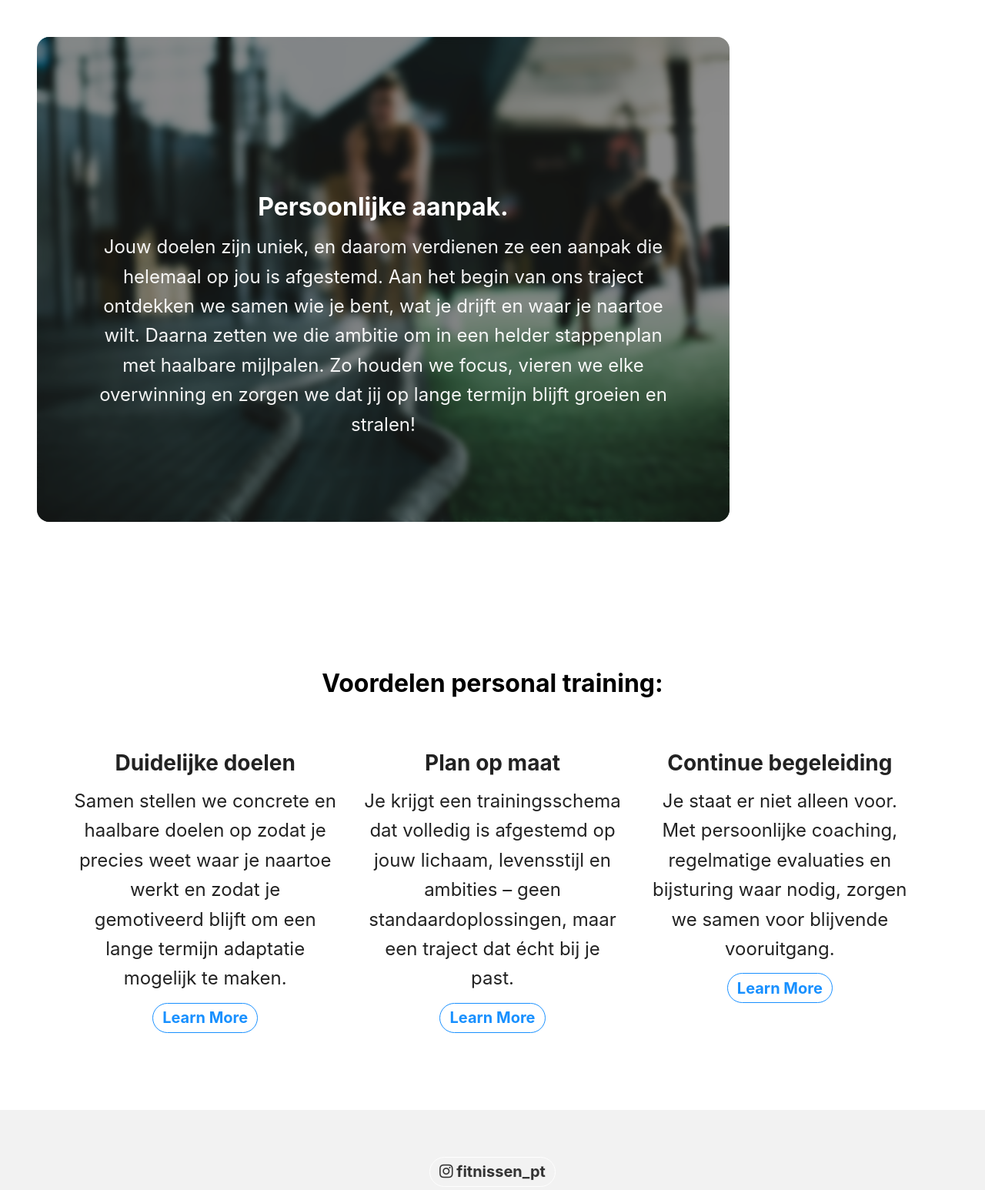
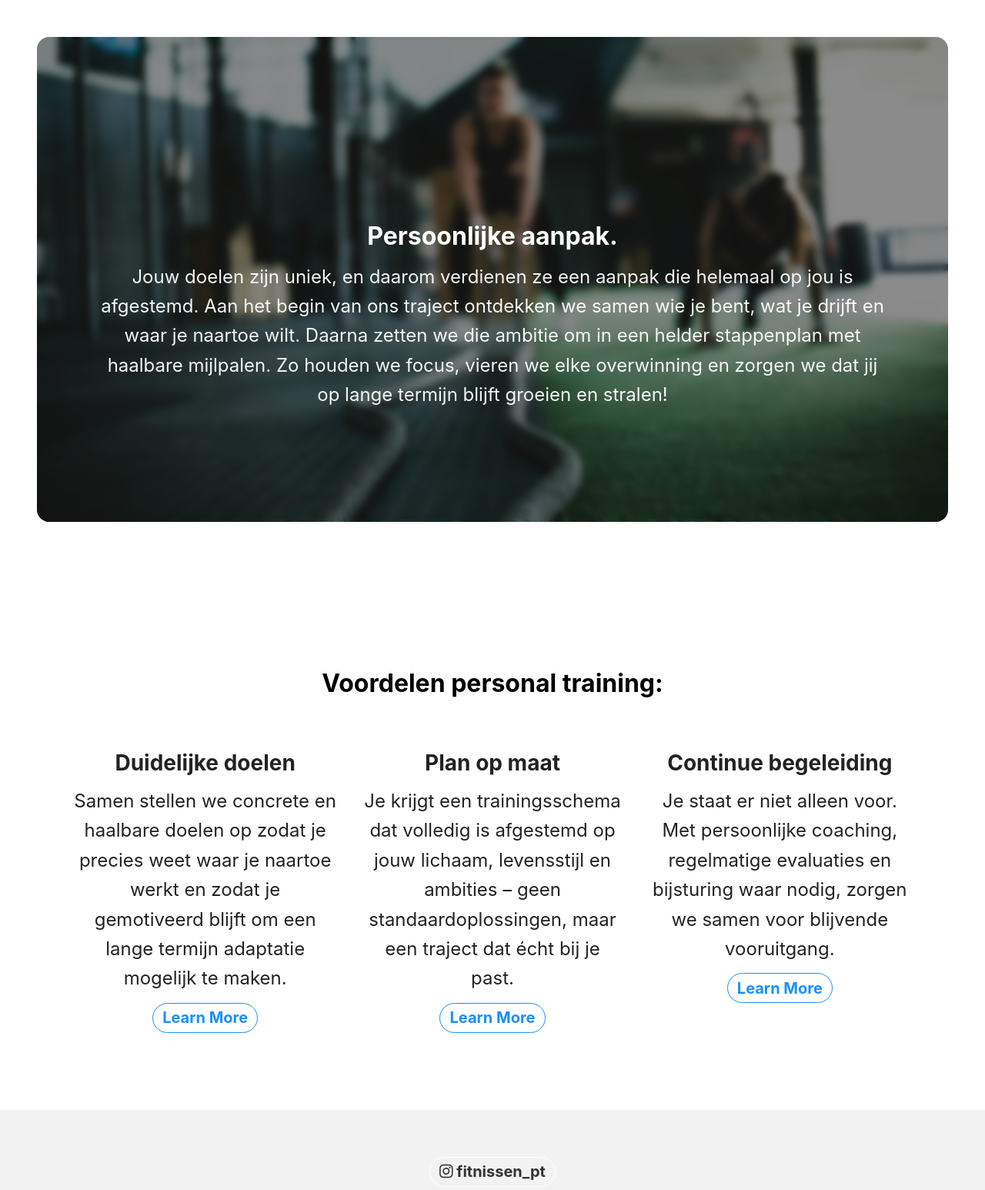
Before and after one commit to TimTools/fitnissen-site, a Jekyll site: the page built from index.html, in a window 1280 px wide. Shown: the part 900-2446 px from the top of the page at 77% size. Built offline with Jekyll 4.4.1, drawn with Linux system fonts in a browser that asks for light colours; nearby versions of some CDN libraries; the list of posts is cut into pages by our own code; grey boxes are pictures that could not be loaded.

Commit message:
Update head.html

```diff
--- a/_includes/head.html
+++ b/_includes/head.html
@@ -6,7 +6,6 @@
   #hero-1 {
     position: relative;
     height: 70vh !important;
-    width: 100vh !important;
     background-size: cover !important;
     background-position: center center !important;
     backdrop-filter: blur(4px);
```
